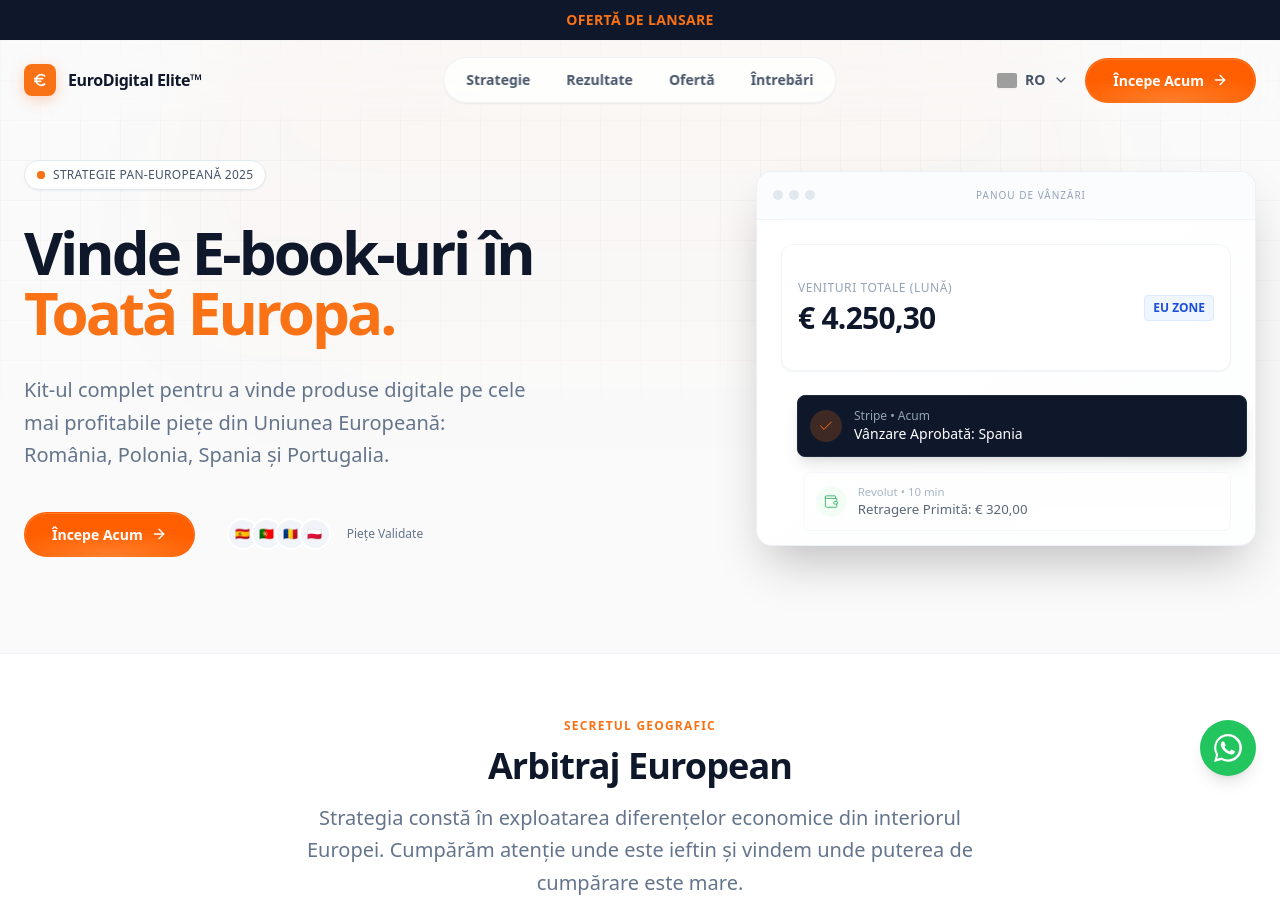
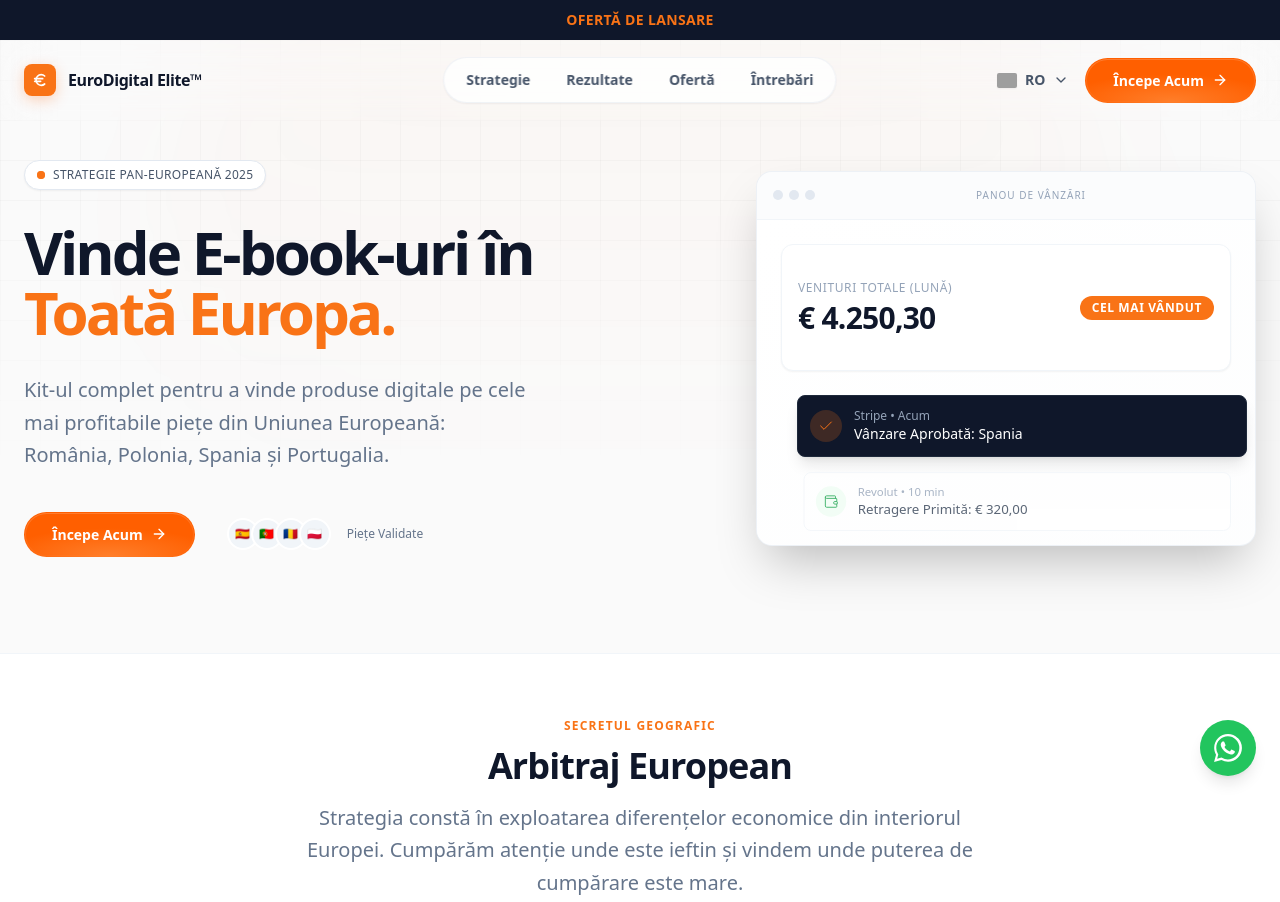
Before and after one commit to gattidesign00-del/euro-digital-elite, a website: page index_ro.html in a window 1280 px wide. Shown: the top 902 px of the page. Drawn offline with nearby package versions, Linux system fonts and the light colour scheme; grey boxes are pictures that could not be loaded.

Commit message:
Fix critical translations in ES and RO - Notifications, Pricing, Guarantee

```diff
--- a/index_ro.html
+++ b/index_ro.html
@@ -617,8 +617,9 @@
                                         4.250,30</div>
                                 </div>
                                 <div
-                                    class="bg-blue-50 text-blue-700 text-xs font-semibold px-2 py-1 rounded border border-blue-100">
-                                    EU ZONE</div>
+                                    class="bg-orange-500 text-white text-xs font-bold px-3 py-1 rounded-full uppercase tracking-wider">
+                                    Cel
+                                    Mai Vândut</div>
                             </div>
                             <div class="col-span-2 space-y-3 mt-2">
                                 <div
```
